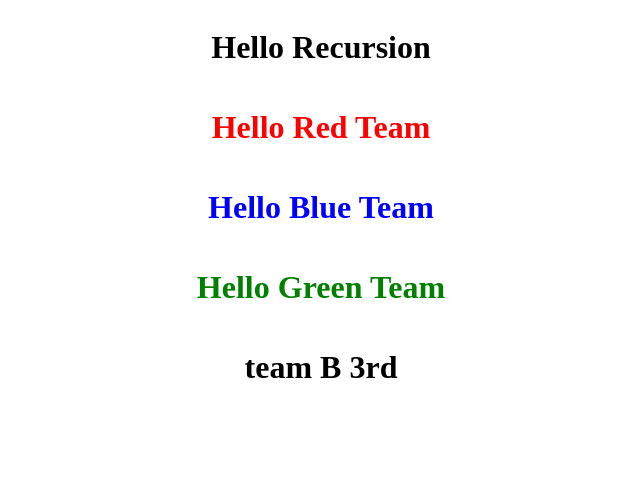
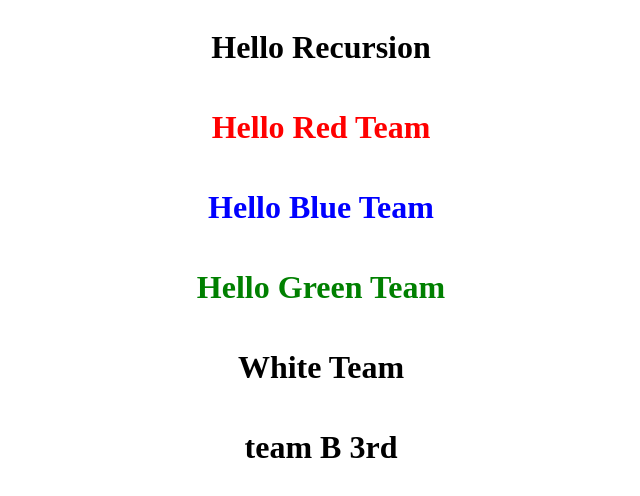
Before and after one commit to teamb20241214/task1, a plain HTML site: page index.html in a window 1280 px wide. Shown: the whole page, without its empty margins (319-959 px from the left). Drawn offline with Linux system fonts and the light colour scheme.

Commit message:
add white team

```diff
--- a/index.html
+++ b/index.html
@@ -15,6 +15,7 @@
         <h1 class="red">Hello Red Team</h1>
         <h1 class="blue">Hello Blue Team</h1>
         <h1 class="green">Hello Green Team</h1>
+        <h1>White Team</h1>
         <h1>team B 3rd</h1>
     </div>
 </body>
```
